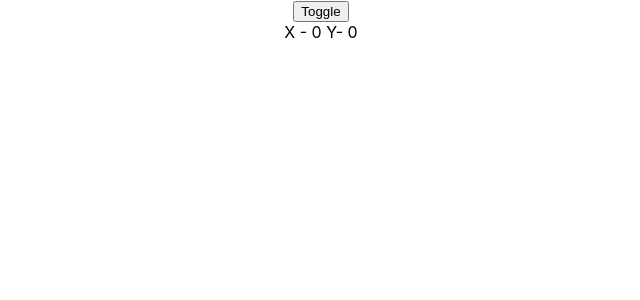
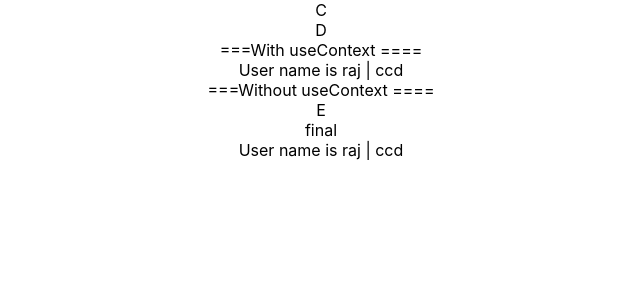
Before and after one commit to raaz9711/react_hooks, a React (Create React App) app: page / in a window 1280 px wide. Shown: the top 300 px of the page, without its empty margins (319-959 px from the left). Built offline with nearby package versions, Linux system fonts and the light colour scheme.

Commit message:
Adding fetch by effect and useContext

```diff
--- a/package.json
+++ b/package.json
@@ -6,7 +6,7 @@
     "@testing-library/jest-dom": "^5.16.5",
     "@testing-library/react": "^13.4.0",
     "@testing-library/user-event": "^13.5.0",
-    "axios": "^1.1.3",
+    "axios": "^1.2.0",
     "react": "^18.2.0",
     "react-dom": "^18.2.0",
     "react-scripts": "5.0.1",
--- a/src/App.js
+++ b/src/App.js
@@ -1,14 +1,28 @@
 import './App.css';
 import ClassMouse from './components/useEffect/ClassBase/ClassMouse';
+import ComponentC from './components/useEffect/functionbased/ComponentC';
+import FetchData from './components/useEffect/functionbased/FetchData';
 import HookMouse from './components/useEffect/functionbased/HookMouse';
 import MouseContainer from './components/useEffect/functionbased/MouseContainer';
+import React from 'react';
+
+export const UserContext = React.createContext();
+export const ChannelContext = React.createContext();
+
+
 function App() {
 
 
   return (
     <div className="App">
       {/* <ClassMouse /> */}
-      <MouseContainer />
+      {/* <MouseContainer /> */}
+      {/* <FetchData /> */}
+      <UserContext.Provider value={'raj'}>
+         <ChannelContext.Provider value={'ccd'}>
+        <ComponentC />
+         </ChannelContext.Provider>
+      </UserContext.Provider>
     </div>
   );
 }
--- /dev/null
+++ b/src/components/useEffect/functionbased/ComponentC.js
@@ -0,0 +1,13 @@
+import ComponentD from "./ComponentD"
+
+const ComponentC = () => {
+    return(
+    <div>
+        <div>C</div>
+        <ComponentD />
+
+    </div>
+    )
+}
+
+export default ComponentC
--- /dev/null
+++ b/src/components/useEffect/functionbased/ComponentD.js
@@ -0,0 +1,21 @@
+import ComponentE from "./ComponentE"
+import { UserContext,ChannelContext } from "../../../App"
+import { useContext } from "react"
+
+const ComponentD = () => {
+    const user = useContext(UserContext);
+    const channel = useContext(ChannelContext);
+    return(
+
+    <div>
+        <div>D</div>
+        <div>===With useContext ====</div>
+        <div>User name is {user} | {channel} </div>
+        <div>===Without useContext ====</div>
+        <ComponentE />
+
+    </div>
+    )
+}
+
+export default ComponentD
--- /dev/null
+++ b/src/components/useEffect/functionbased/ComponentE.js
@@ -0,0 +1,32 @@
+import {UserContext,ChannelContext} from '../../../App'
+// import {ChannelContext} from '../../../App'
+
+const ComponentE = () => {
+
+    return(
+    <div>
+        <div>E</div>
+        <div>final</div>
+        <UserContext.Consumer>
+            {
+                user => {
+                    return (
+                    <ChannelContext.Consumer>
+                        {
+                        channel => {
+
+                      return (
+                         <div>User name is {user} | {channel} </div>
+                      )
+                        }
+                    }
+                    </ChannelContext.Consumer>
+                    )
+                }
+            }
+        </UserContext.Consumer>
+    </div>
+    )
+}
+
+export default ComponentE
--- /dev/null
+++ b/src/components/useEffect/functionbased/FetchData.js
@@ -0,0 +1,27 @@
+import axios from "axios"
+import { useEffect, useState } from "react"
+
+
+const FetchData = () => {
+    const [post,setPost] = useState({})
+    const [id,setId] = useState(1)
+
+
+    useEffect(()=>{
+        axios.get(`https://jsonplaceholder.typicode.com/posts/${id}`)
+        .then((res) => {console.log(res); setPost(res.data) })
+        .catch((err) => console.log(err))
+    },[id])
+
+    return(<div>
+        <input value={id} onChange = {e => setId(e.target.value)} type='text' />
+        {/* <ul>
+            {
+                post.map(p => <li key={p.id}>{p.title}</li>)
+            }
+        </ul> */}
+        <p>{post.title}</p>
+    </div>)
+}
+
+export default  FetchData;
--- a/src/components/useEffect/functionbased/HookMouse.js
+++ b/src/components/useEffect/functionbased/HookMouse.js
@@ -15,7 +15,7 @@ const HookMouse = () => {
     useEffect(() => {
         console.log('useEffect')
         window.addEventListener('mousemove',logMousePosition)
-
+debugger
         return () => {
             console.log('removing event')
             window.removeEventListener('mousemove',logMousePosition)
--- a/src/index.js
+++ b/src/index.js
@@ -6,12 +6,12 @@ import reportWebVitals from './reportWebVitals';
 
 const root = ReactDOM.createRoot(document.getElementById('root'));
 root.render(
-  <React.StrictMode>
+  // <React.StrictMode>
     <App />
-  </React.StrictMode>
+  /* </React.StrictMode> */
 );
 
 // If you want to start measuring performance in your app, pass a function
 // to log results (for example: reportWebVitals(console.log))
 // or send to an analytics endpoint. Learn more: https://bit.ly/CRA-vitals
-reportWebVitals();
+// reportWebVitals();
```
Also changed, not shown: 1 other file (tests, documents, lock files or other folders).
